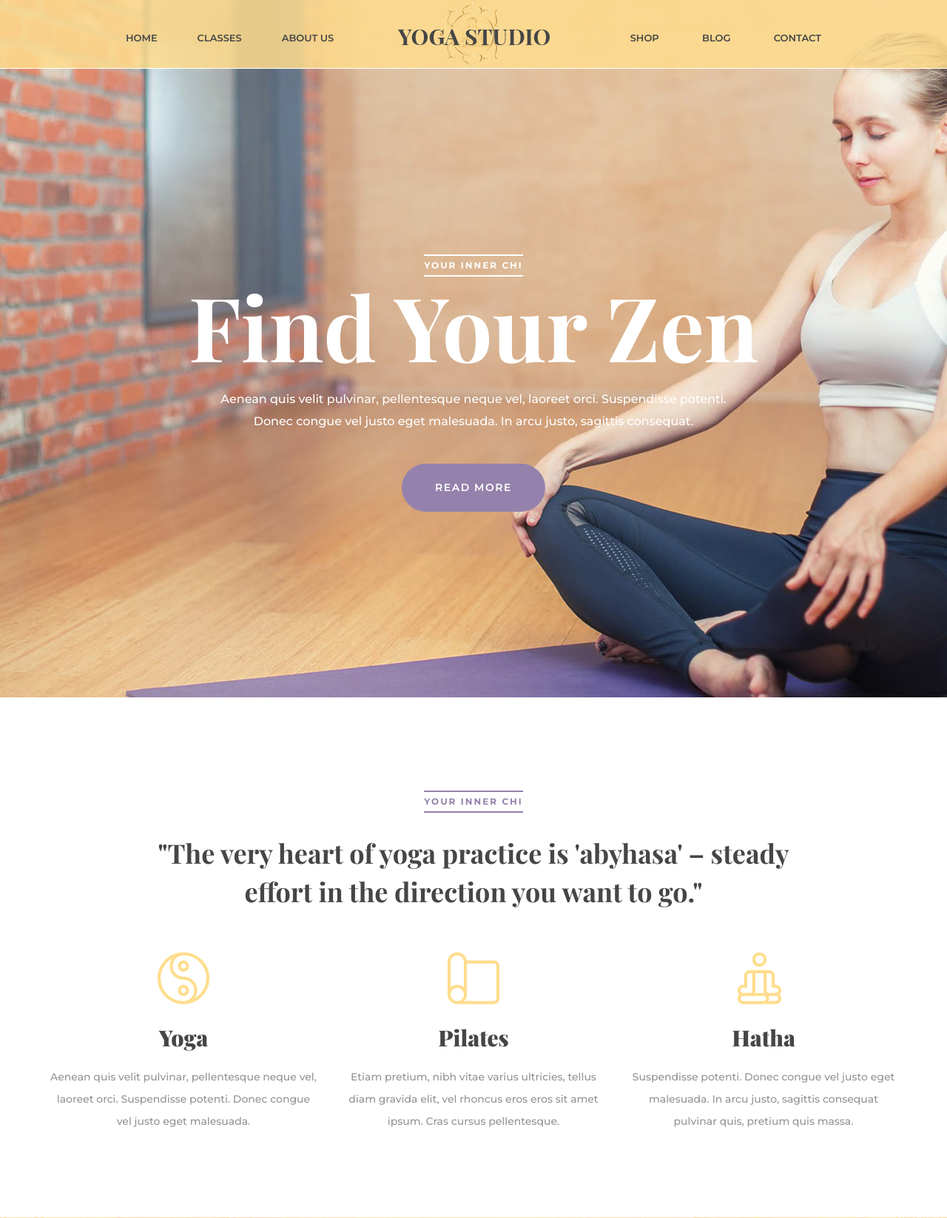
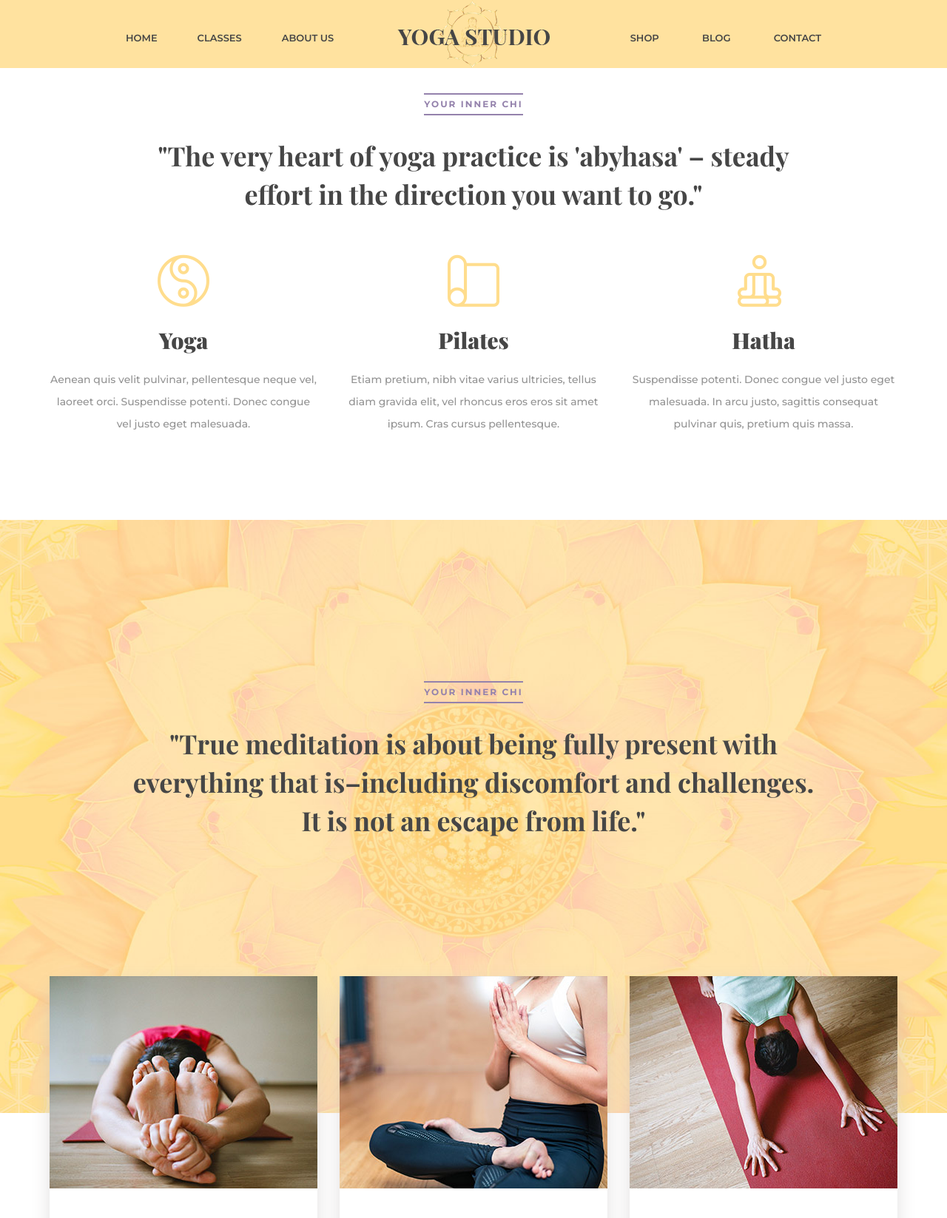
Before and after one commit to gitkrsna/yogasite, a Django app: page / in a window 1280 px wide. Shown: the top 1647 px of the page at 74% size. Run offline with Django 3.2, Linux system fonts and the light colour scheme; some libraries are stand-ins or nearby versions.

Commit message:
first commit

```diff
--- a/templates/index.html
+++ b/templates/index.html
@@ -8,21 +8,7 @@
 <div class="content-wrapper">
 
 
-    <!-- Hero Slider Section Begin -->
-    <section class="hero-slider">
-        <div class="slider-items owl-carousel">
-            <div class="single-slider-item set-bg" data-setbg="/static/img/hero-slider/hero-slider-1.jpg">
-                <div class="container">
-                    <span class="tickler-text">Your inner Chi</span>
-                    <h1>Find Your Zen</h1>
-                    <p>Aenean quis velit pulvinar, pellentesque neque vel, laoreet orci. Suspendisse potenti. Donec congue vel justo eget malesuada. In arcu justo, sagittis consequat.</p>
-                    <a href="#" class="primary-btn">Read More</a>
-                </div>
-            </div>
 
-        </div>
-    </section>
-    <!-- Hero Slider Section End -->
 
     <!-- Yoga Classes Section Begin -->
     <section class="yoga-classes-section spad">
```
